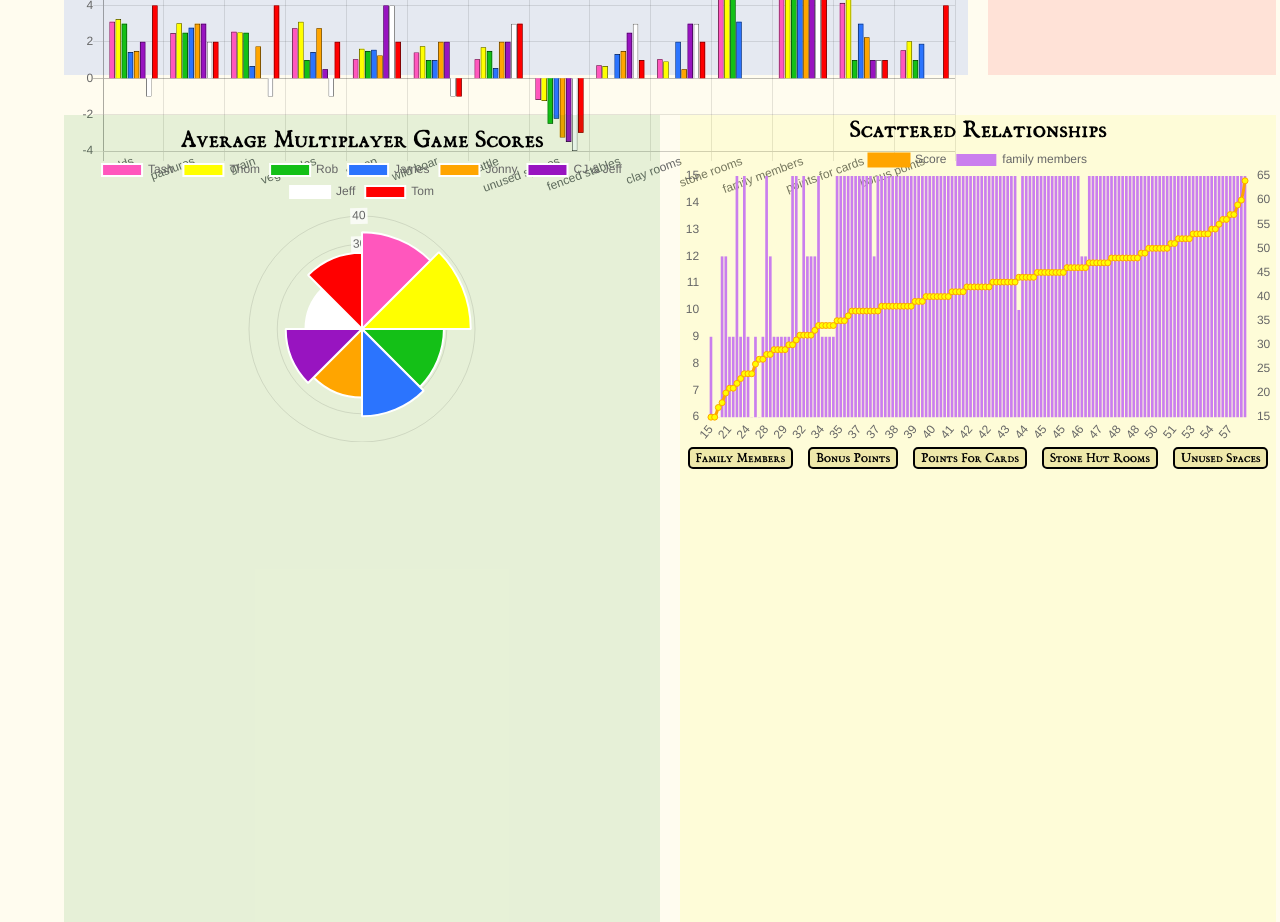
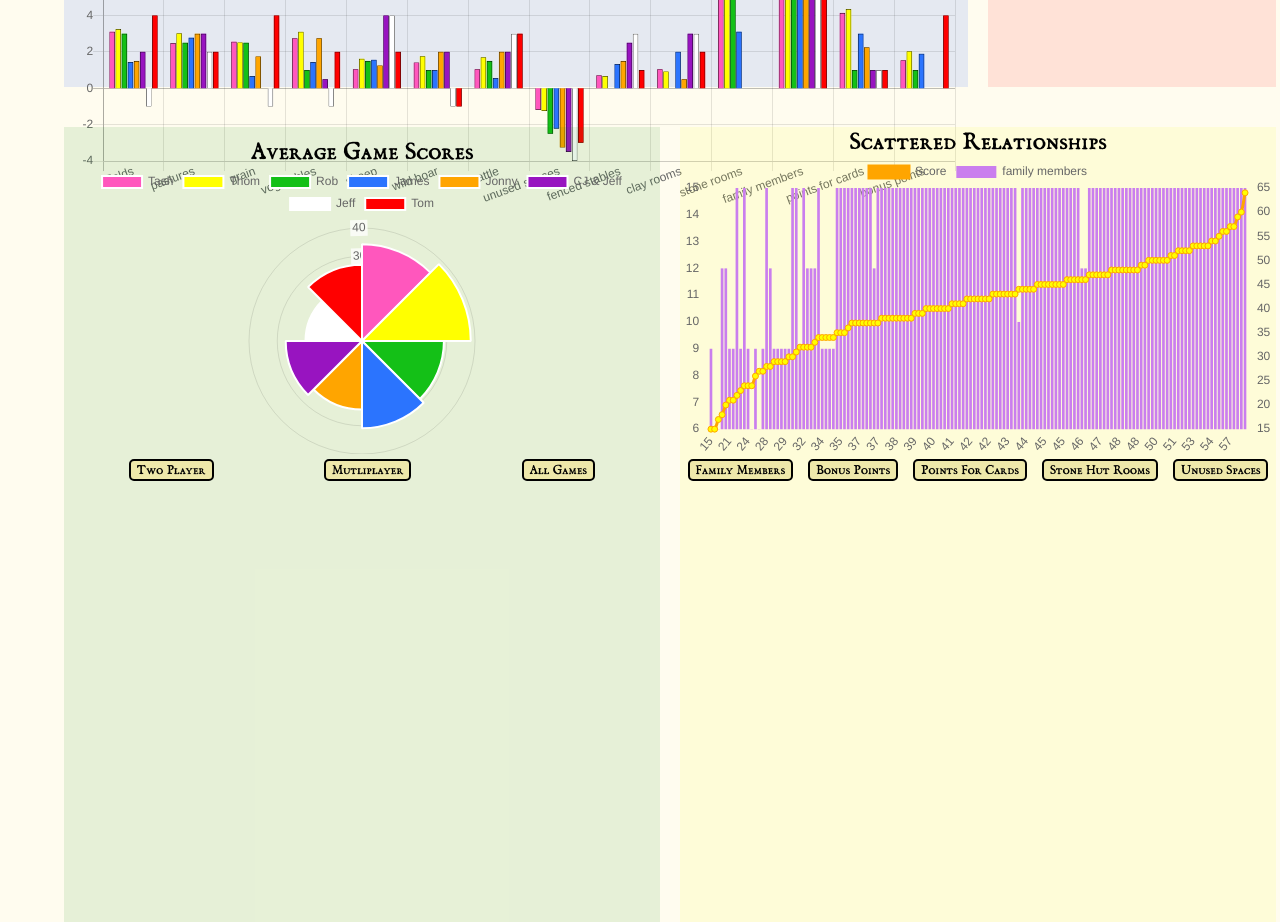
Before and after one commit to njblore/board-game-stats, a React (Create React App) app: page / in a window 1280 px wide. Shown: the part 2480-3402 px from the top of the page. Built offline with nearby package versions, Linux system fonts and the light colour scheme.

Commit message:
feat: add two player and all games to radial

```diff
--- a/src/App.js
+++ b/src/App.js
@@ -48,7 +48,11 @@ const App = () => {
         twoPlayer={tashVsThom}
         multiplayer={multiplayer}
       ></CategoryAverage>
-      <MultiplayerRadial multiplayer={multiplayer}></MultiplayerRadial>
+      <MultiplayerRadial
+        multiplayer={multiplayer}
+        twoPlayer={tashVsThom}
+        allGames={scores.games}
+      ></MultiplayerRadial>
       <ScatterRelationships></ScatterRelationships>
     </div>
   );
--- a/src/Components/MultiplayerRadial.jsx
+++ b/src/Components/MultiplayerRadial.jsx
@@ -1,8 +1,10 @@
-import React from 'react';
+import React, { useState } from 'react';
 import { Polar } from 'react-chartjs-2';
 
 const MultiplayerRadial = props => {
-  let totals = props.multiplayer.reduce((acc, game) => {
+  const [set, setSet] = useState(props.multiplayer);
+  console.log(props.allGames);
+  let totals = set.reduce((acc, game) => {
     game.players.forEach(player => {
       const totalScore = Object.values(player.scores).reduce(
         (sum, score) => (sum += score),
@@ -41,8 +43,13 @@ const MultiplayerRadial = props => {
   };
   return (
     <div className="radial-container container">
-      <header className="header">Average Multiplayer Game Scores</header>
+      <header className="header">Average Game Scores</header>
       <Polar data={data}></Polar>
+      <div className="button-container">
+        <button onClick={() => setSet(props.twoPlayer)}>Two Player</button>
+        <button onClick={() => setSet(props.multiplayer)}>Mutliplayer</button>
+        <button onClick={() => setSet(props.allGames)}>All Games</button>
+      </div>
     </div>
   );
 };
```
